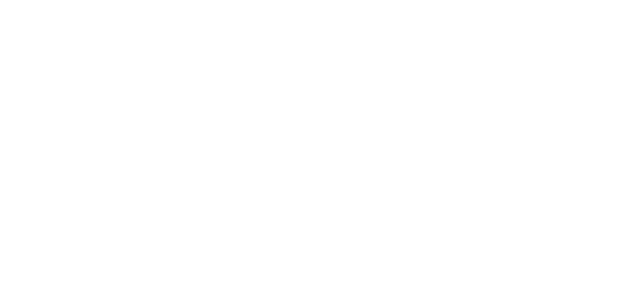
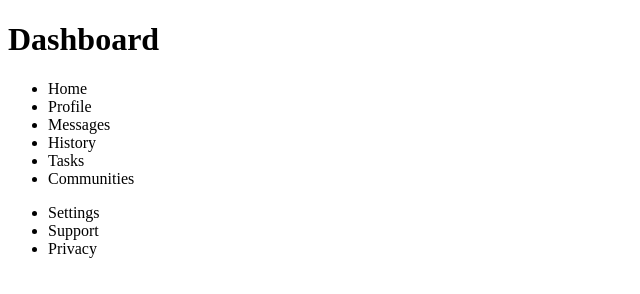
Before and after one commit to DavydTseluiko/grid-admin-dashboard, a plain HTML site: page index.html in a window 1280 px wide. Shown: the whole page, without its empty margins (0-640 px from the left). Drawn offline with Linux system fonts and the light colour scheme.

Commit message:
Make structure of sidebar

```diff
--- a/index.html
+++ b/index.html
@@ -7,6 +7,25 @@
   <title>Admin Dashboard</title>
 </head>
 <body>
-
+  <div class="sidebar">
+    <h1 class="logo-title">Dashboard</h1>
+    <nav class="nav">
+      <ul class="nav-list">
+        <li class="list-item">Home</li>
+        <li class="list-item">Profile</li>
+        <li class="list-item">Messages</li>
+        <li class="list-item">History</li>
+        <li class="list-item">Tasks</li>
+        <li class="list-item">Communities</li>
+      </ul>
+    </nav>
+    <div class="other-features">
+      <ul class="features">
+        <li class="feature-item">Settings</li>
+        <li class="feature-item">Support</li>
+        <li class="feature-item">Privacy</li>
+      </ul>
+    </div>
+  </div>
 </body>
 </html>
```
